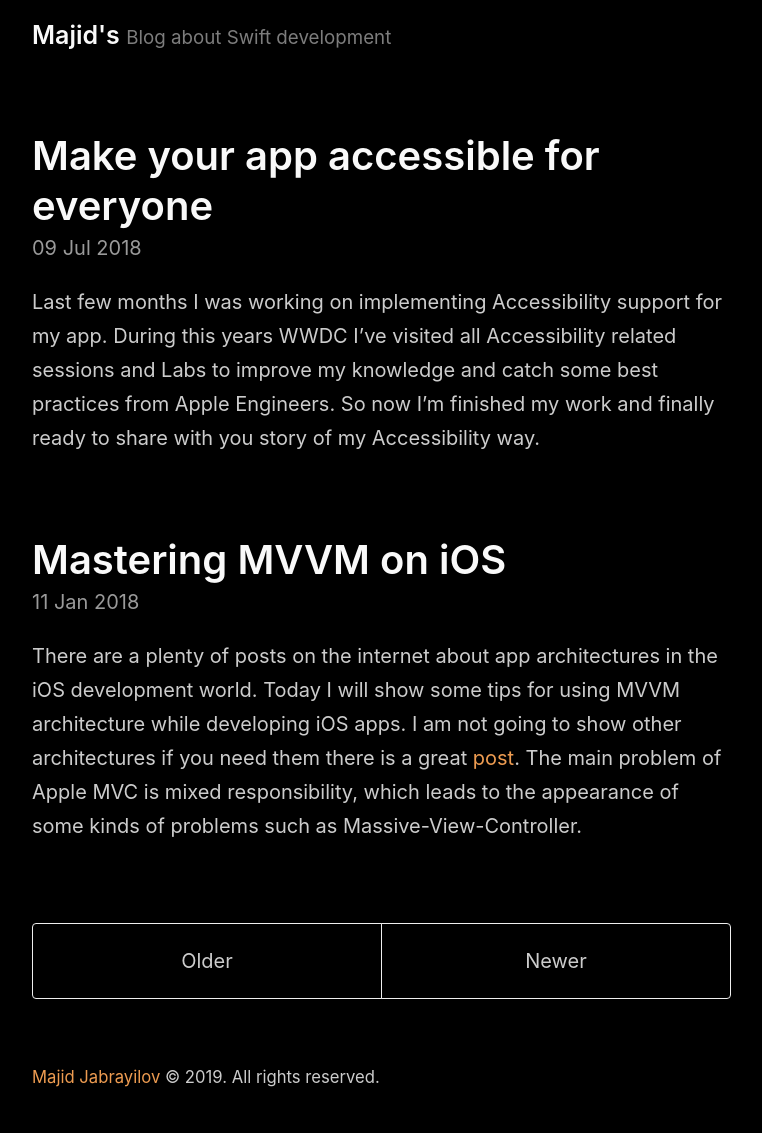
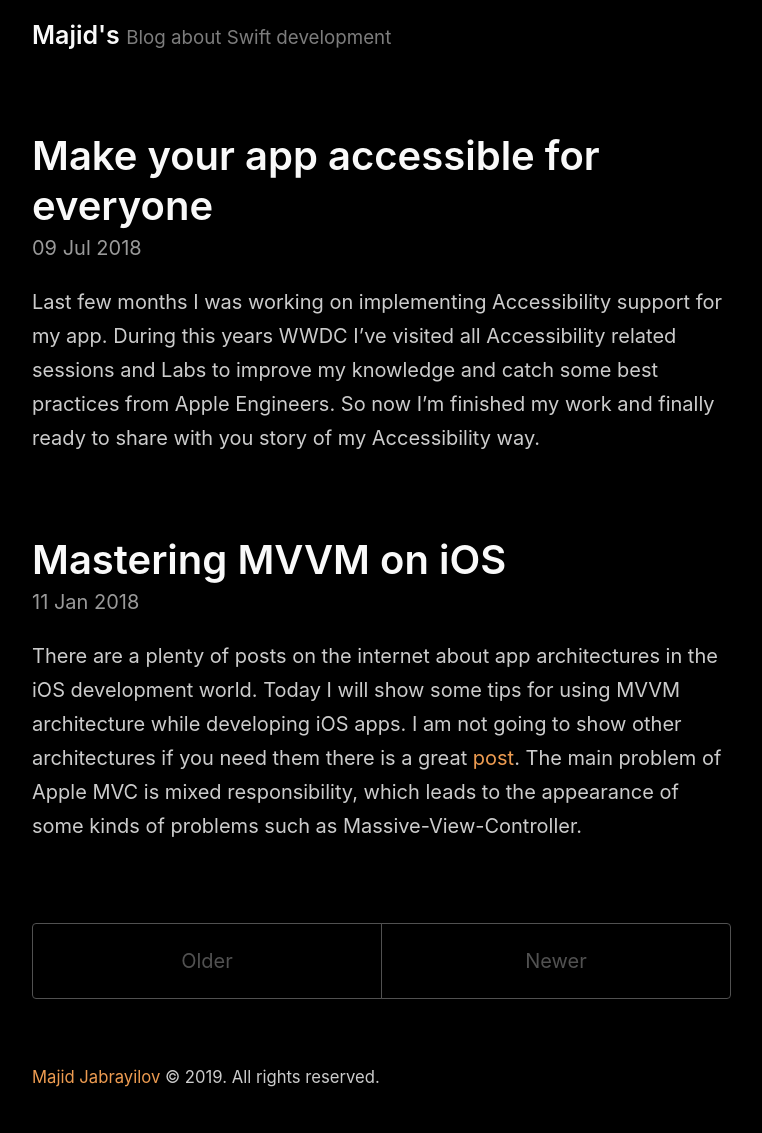
Before and after one commit to mecid/mecid.github.io, a Jekyll site: the page built from index.html, in a window 1280 px wide. Shown: the whole page, without its empty margins (258-1020 px from the left). Built offline with Jekyll 4.4.1, drawn with Linux system fonts in a browser that asks for light colours; the list of posts is cut into pages by our own code.

Commit message:
Pagination colors changed

```diff
--- a/_sass/_pagination.scss
+++ b/_sass/_pagination.scss
@@ -6,7 +6,7 @@
 .pagination {
   overflow: hidden; // clearfix
   margin: 0 -1.5rem 1rem;
-  color: #ccc;
+  color: $gray-4;
   text-align: center;
 }
 
@@ -14,7 +14,7 @@
 .pagination-item {
   display: block;
   padding: 1rem;
-  border: solid #eee;
+  border: solid $gray-4;
   border-width: 1px 0;
 
   &:first-child {
```
